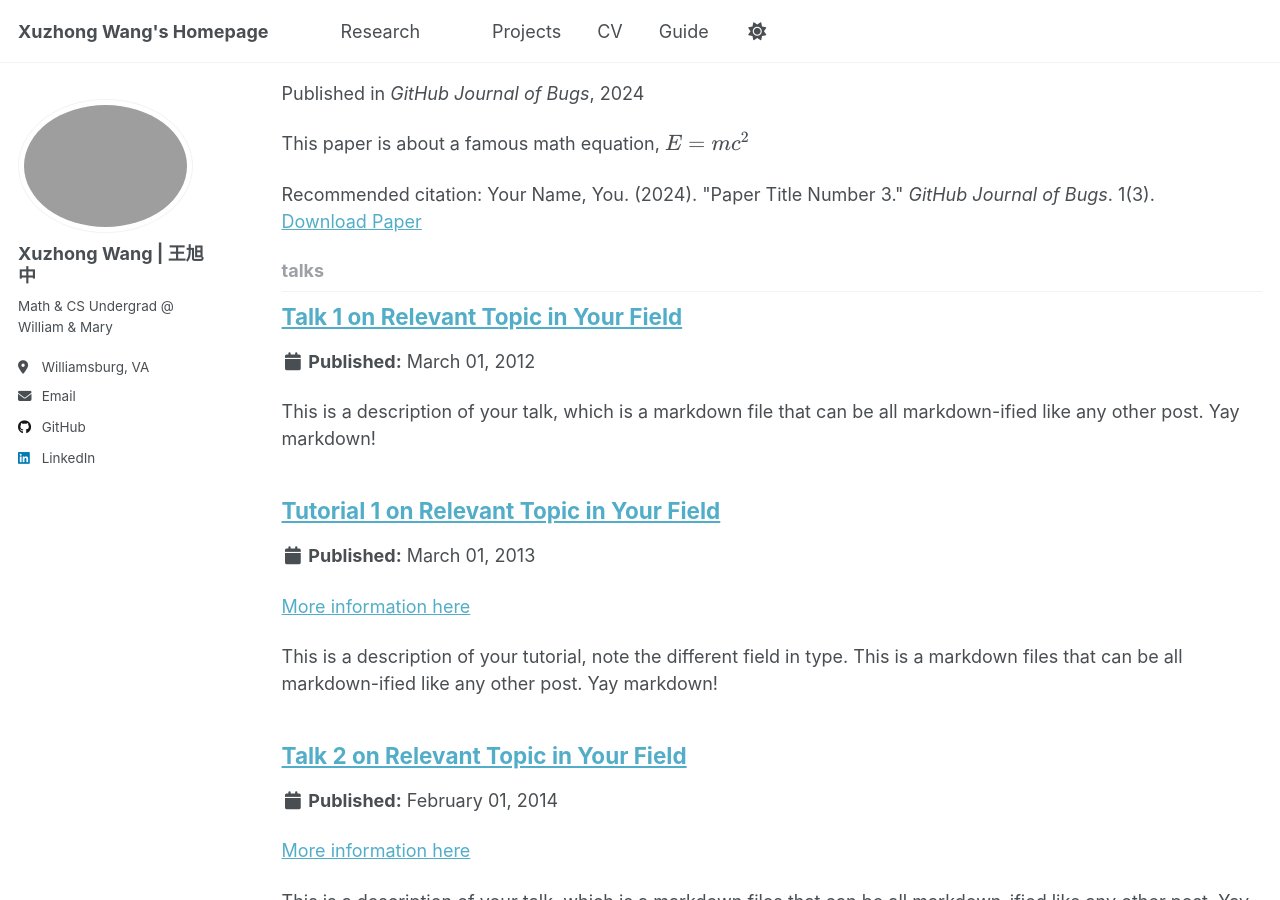
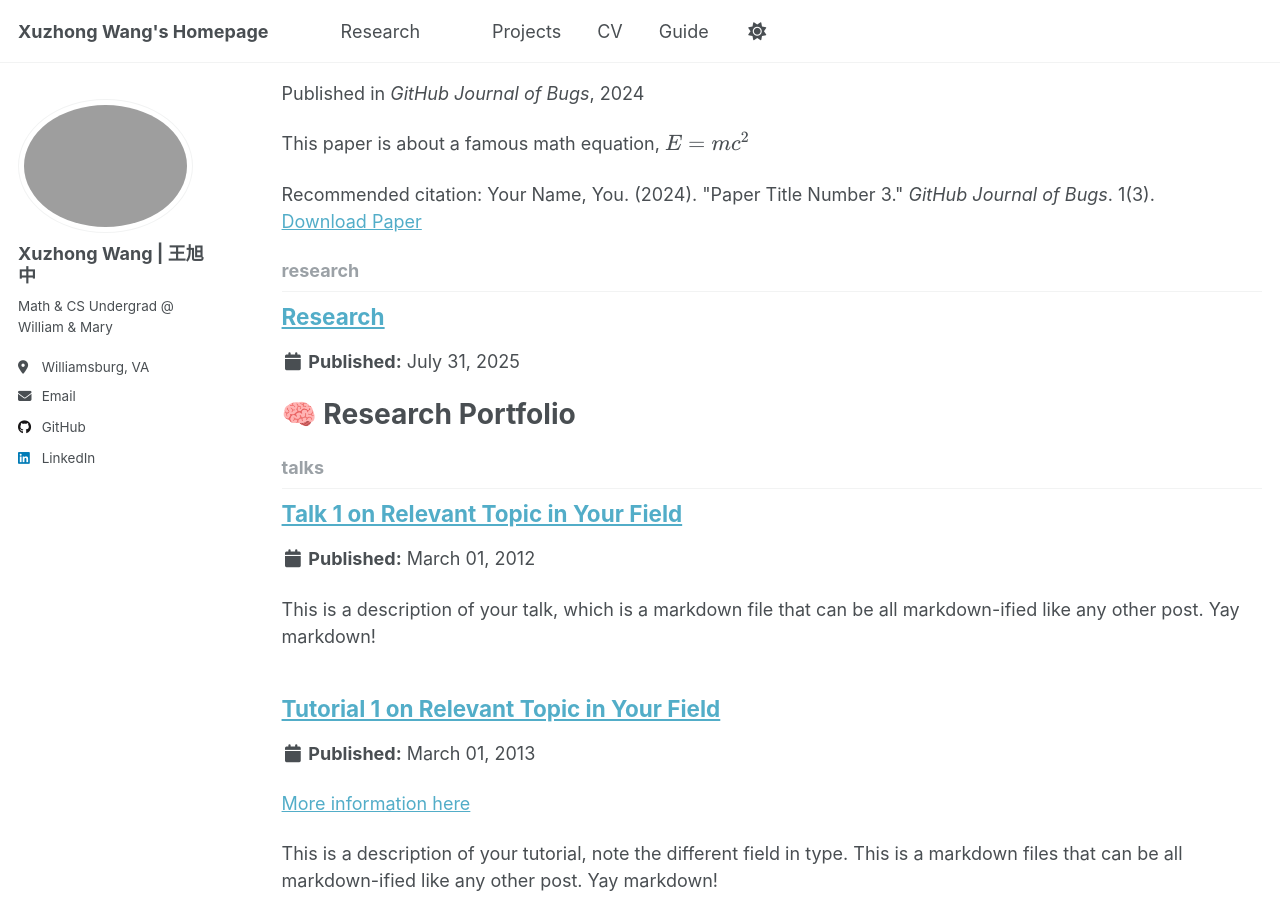
Before and after one commit to xuzhongwm/xuzhongwm.github.io, a Jekyll site: the page built from _pages/collection-archive.html, in a window 1280 px wide and 900 px high, scrolled down 2100 px. Built offline with Jekyll 4.4.1, drawn with Linux system fonts in a browser that asks for light colours; some of the changed lines change nothing that is shown.

Commit message:
Add research collection config

```diff
--- a/_config.yml
+++ b/_config.yml
@@ -227,6 +227,9 @@ collections:
   talks:
     output: true
     permalink: /:collection/:path/
+  research:
+    output: true
+    permalink: /:collection/:path/
 
 
 # These settings control how pages and collections are included in the site
```
